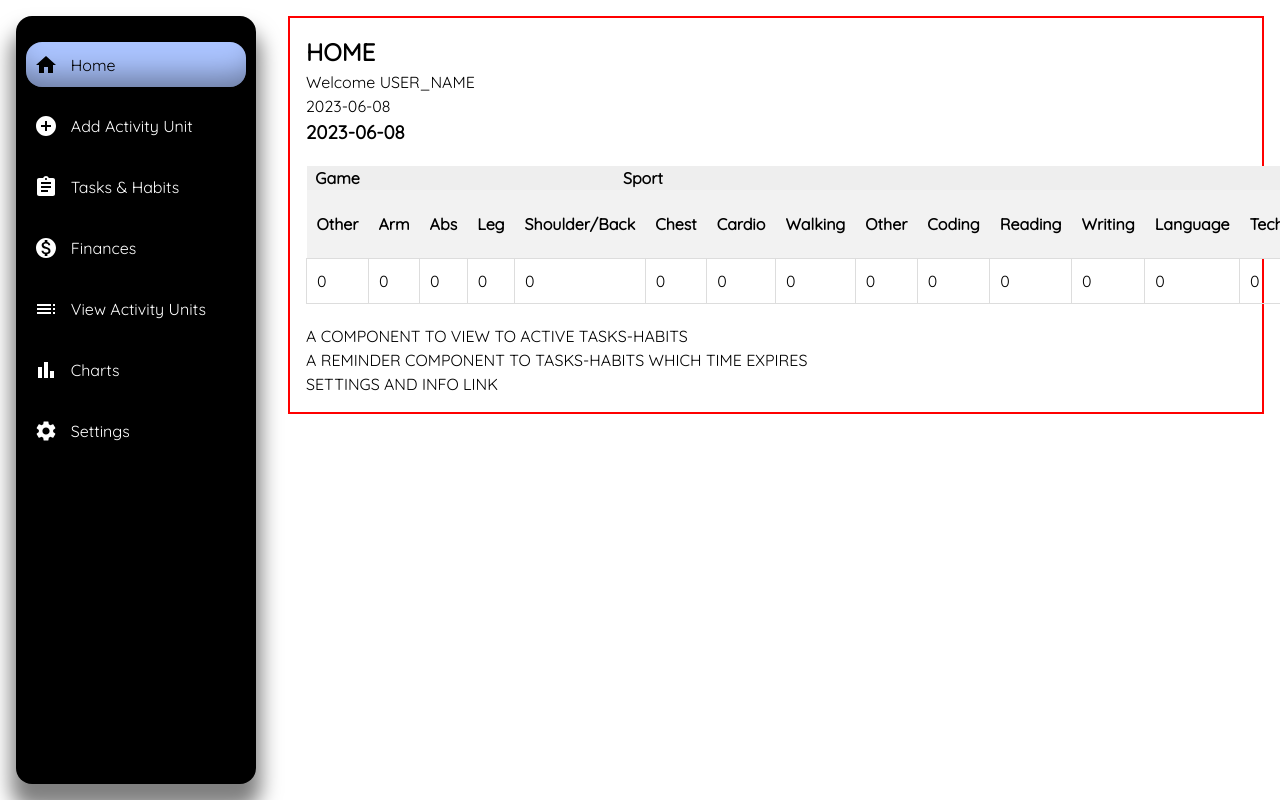
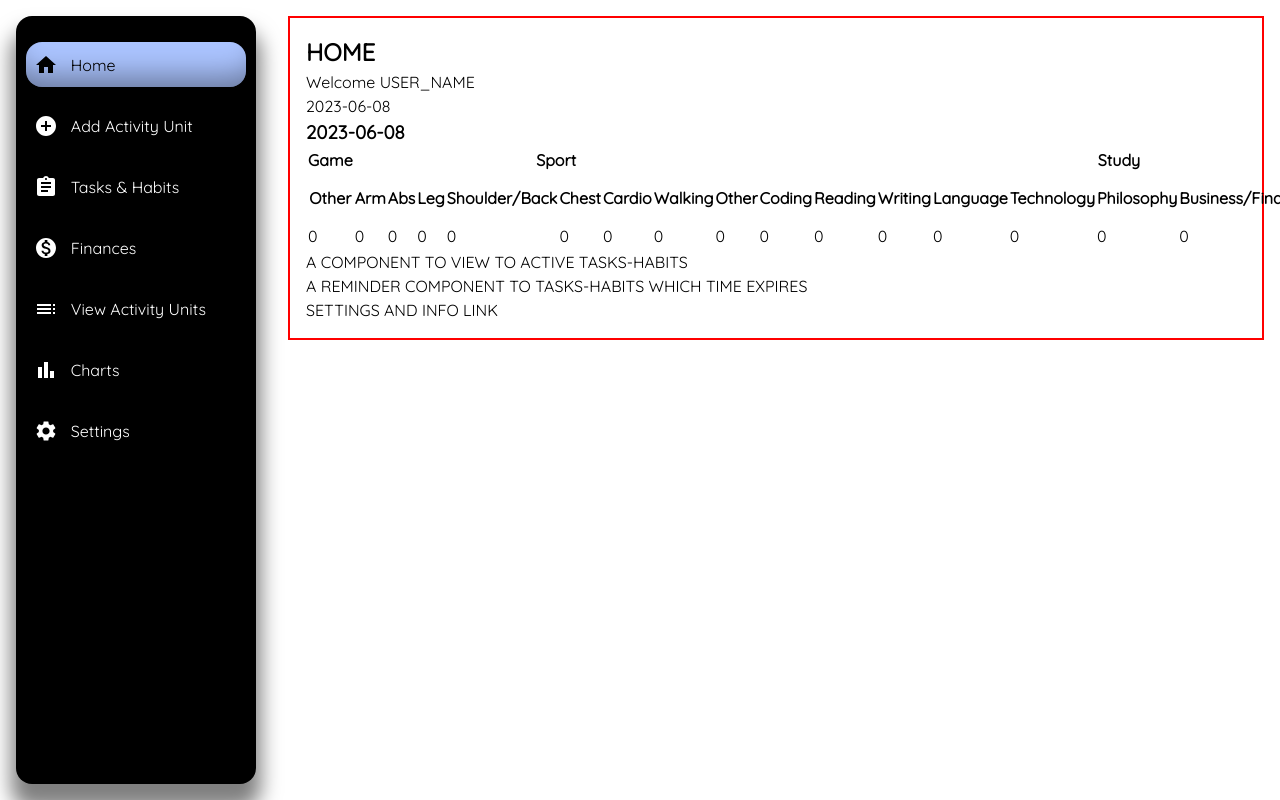
Before and after one commit to berkaysson/lifemap, a React (Create React App) app: page / in a window 1280 px wide. Built offline with nearby package versions, Linux system fonts and the light colour scheme.

Commit message:
Remove styles and rename and define table elements

```diff
--- a/src/Components/DataViewer/DataViewer.js
+++ b/src/Components/DataViewer/DataViewer.js
@@ -1,39 +1,20 @@
-import styled from "styled-components";
-
-const Table = styled.table`
-  border-collapse: collapse;
-  margin: 20px 0;
-`;
-
-const TableHead = styled.thead`
-  background-color: #eee;
-`;
-
-const TableHeader = styled.th`
-  padding: 10px;
-  text-align: left;
-`;
-
-const TableRow = styled.tr`
-  &:nth-child(even) {
-    background-color: #f2f2f2;
-  }
-`;
-
-const TableCell = styled.td`
-  border: 1px solid #ddd;
-  padding: 10px;
-  text-align: left;
-`;
-
 const DataViewer = ({ selectedDateDataUnit, activityCategories }) => {
   if (!selectedDateDataUnit || !activityCategories) return <p>No Data</p>;
 
-  const tableHeaders = activityCategories.map((category) =>
+  const categoryHeaders = activityCategories.map((category) => (
+    <th
+      key={`${category.name}-header`}
+      colSpan={category.subCategories.length}
+    >
+      {category.name}
+    </th>
+  ));
+
+  const subCategoryHeaders = activityCategories.map((category) =>
     category.subCategories.map((subCategory) => (
-      <TableHeader key={`${category.name}-${subCategory}`}>
+      <th key={`${category.name}-${subCategory}`}>
         {subCategory}
-      </TableHeader>
+      </th>
     ))
   );
 
@@ -46,29 +27,24 @@ const DataViewer = ({ selectedDateDataUnit, activityCategories }) => {
     });
   });
 
+  const subCategoryValues = tableRow.map((column, index) => (
+    <td key={`cell-${index}`}>{column}</td>
+  ));
+
   return (
     <>
       <h3>{selectedDateDataUnit.date}</h3>
-      <Table>
-        <TableHead>
-          {activityCategories.map((category) => (
-            <th
-              key={`${category.name}-header`}
-              colSpan={category.subCategories.length}
-            >
-              {category.name}
-            </th>
-          ))}
-          <TableRow>{tableHeaders}</TableRow>
-        </TableHead>
+      <table>
+        <thead>
+          {categoryHeaders}
+          <tr>{subCategoryHeaders}</tr>
+        </thead>
         <tbody>
-          <TableRow>
-            {tableRow.map((column, index) => (
-              <TableCell key={`cell-${index}`}>{column}</TableCell>
-            ))}
-          </TableRow>
+          <tr>
+            {subCategoryValues}
+          </tr>
         </tbody>
-      </Table>
+      </table>
     </>
   );
 };
```
